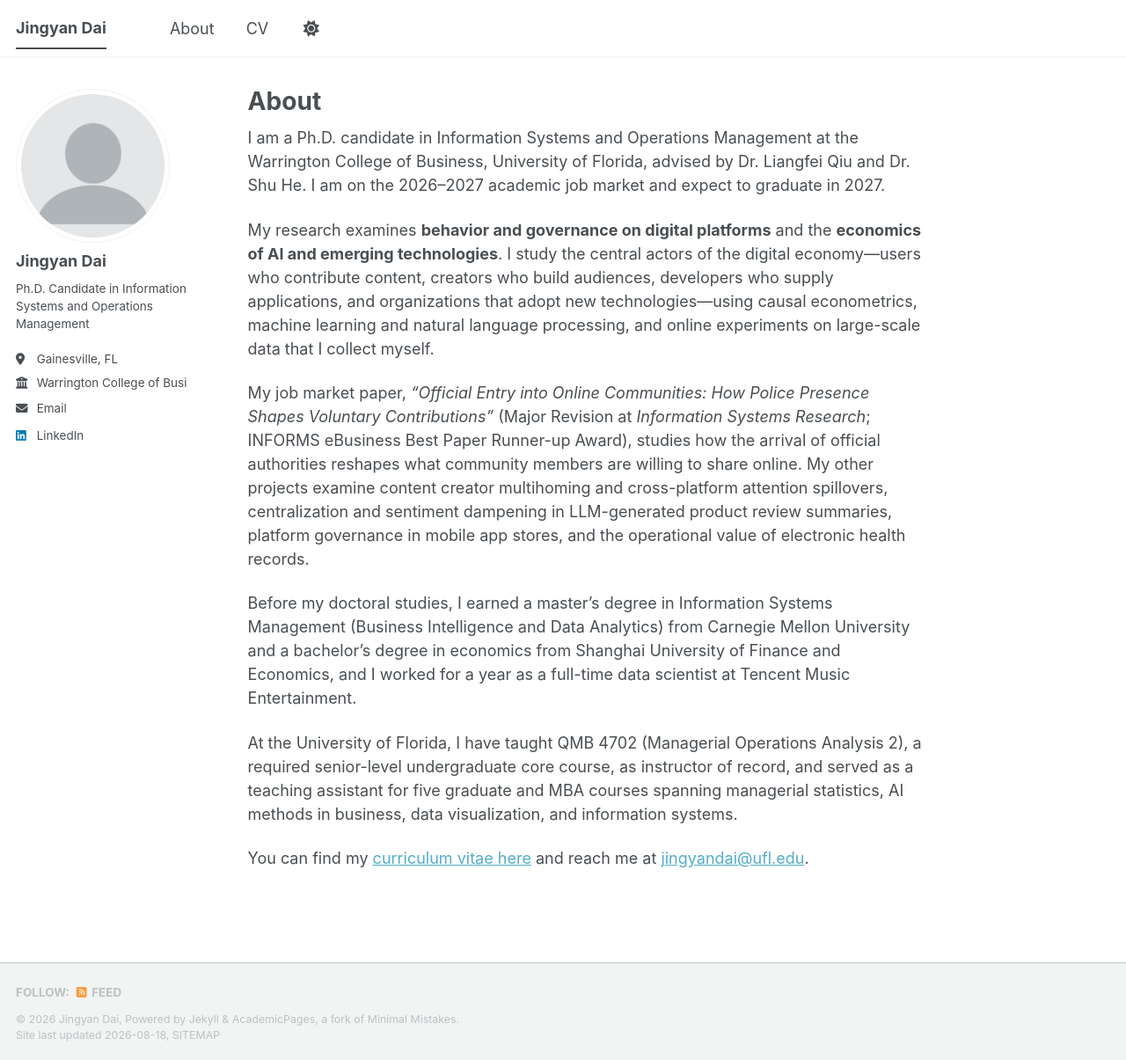
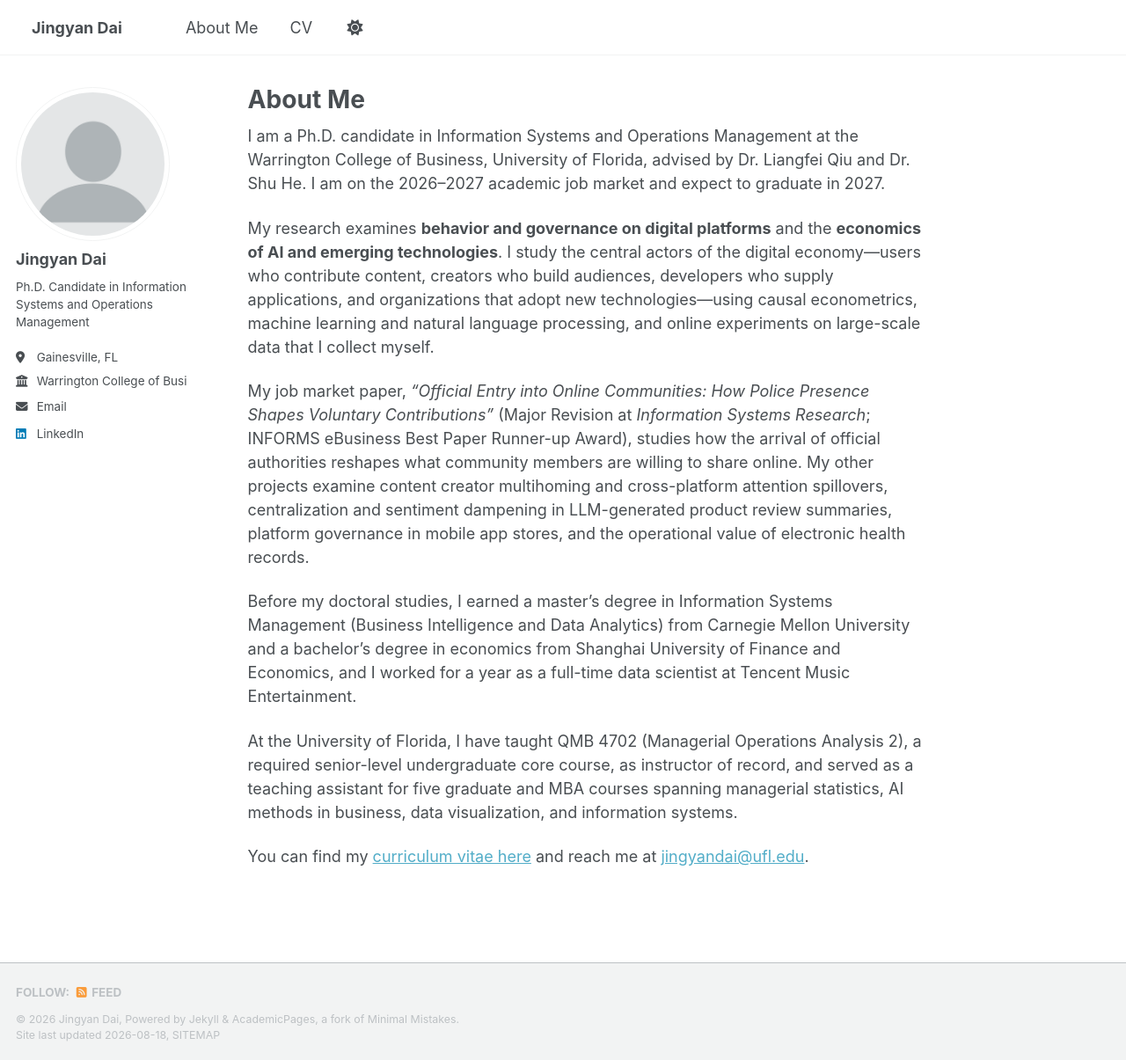
Before and after one commit to jingyandai/jingyandai.github.io, a Jekyll site: the page built from _pages/about.md, in a window 1280 px wide and 1205 px high. Shown: the whole window at 88% size. Built offline with Jekyll 4.4.1, drawn with Linux system fonts in a browser that asks for light colours; a style sheet for code colours, icons or effects is not loaded.

Commit message:
Make the masthead site title unclickable; rename About to About Me
Render "Jingyan Dai" in the masthead as a span rather than a link to the
home page, with matching styles so the appearance is unchanged. Rename the
nav item and page heading to "About Me".

Co-Authored-By: Claude Opus 5 <noreply@anthropic.com>

```diff
--- a/_data/navigation.yml
+++ b/_data/navigation.yml
@@ -1,7 +1,7 @@
 # The following is the order of the links in the header of the website.
 
 main:
-  - title: "About"
+  - title: "About Me"
     url: /
 
   - title: "CV"
--- a/_includes/masthead.html
+++ b/_includes/masthead.html
@@ -6,7 +6,7 @@
         <button><span class="navicon"></span></button>
         <ul class="visible-links">
           <li class="masthead__menu-item masthead__menu-item--lg persist {% if page.url == '/' or page.url == '/index.html' %}selected{% endif %}">
-            <a href="{{ base_path }}/">{{ site.title }}</a>
+            <span class="site-title">{{ site.title }}</span>
           </li>
           {% for link in site.data.navigation.main %}
             {% if link.url contains 'http' %}
--- a/_pages/about.md
+++ b/_pages/about.md
@@ -1,6 +1,6 @@
 ---
 permalink: /
-title: "About"
+title: "About Me"
 author_profile: true
 redirect_from:
   - /about/
--- a/_sass/layout/_masthead.scss
+++ b/_sass/layout/_masthead.scss
@@ -66,6 +66,16 @@
   }
 }
 
+/* Site title in the masthead: same look as the nav links, but not clickable */
+.masthead__menu-item--lg .site-title {
+  display: block;
+  margin: 0 1rem;
+  padding: 0.5rem 0;
+  color: var(--global-masthead-link-color);
+  text-decoration: none;
+  cursor: default;
+}
+
 .masthead__menu-item.selected a {
   color: var(--global-text-color);
   font-weight: 700;
```
